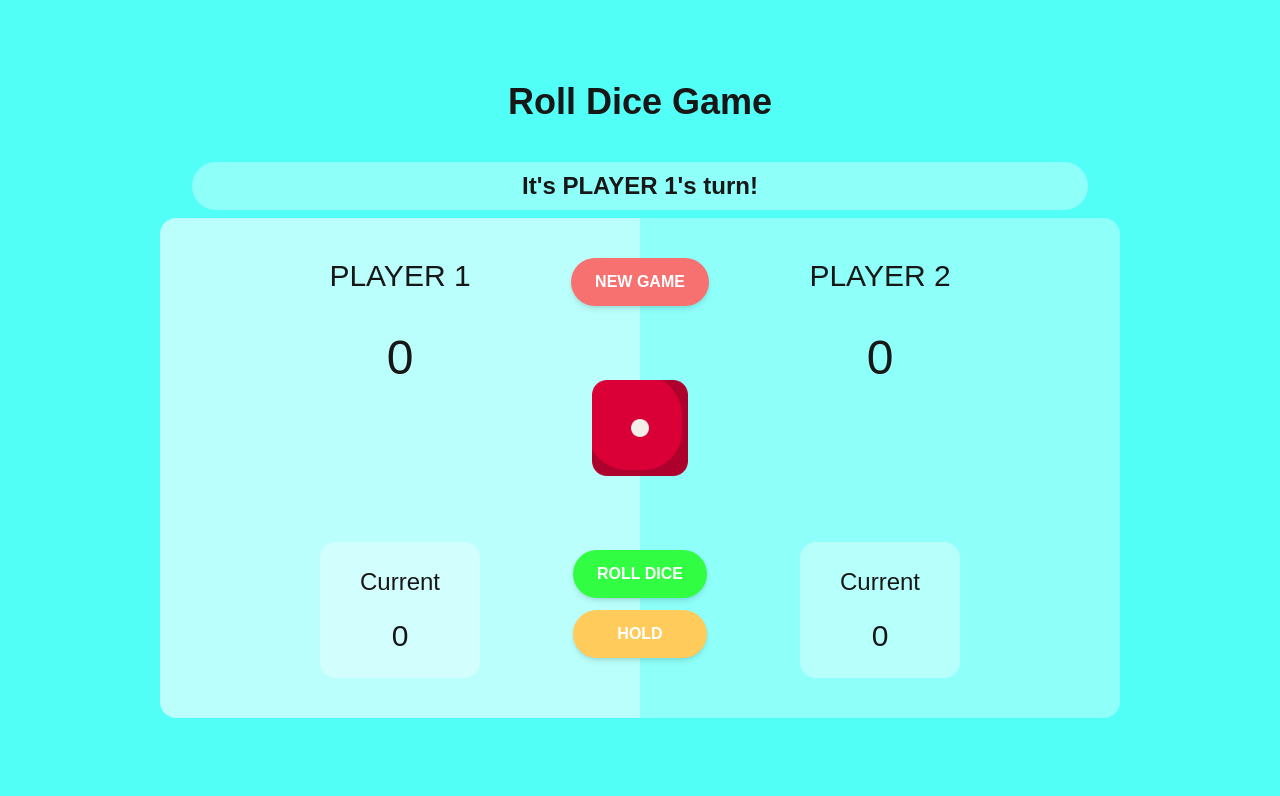
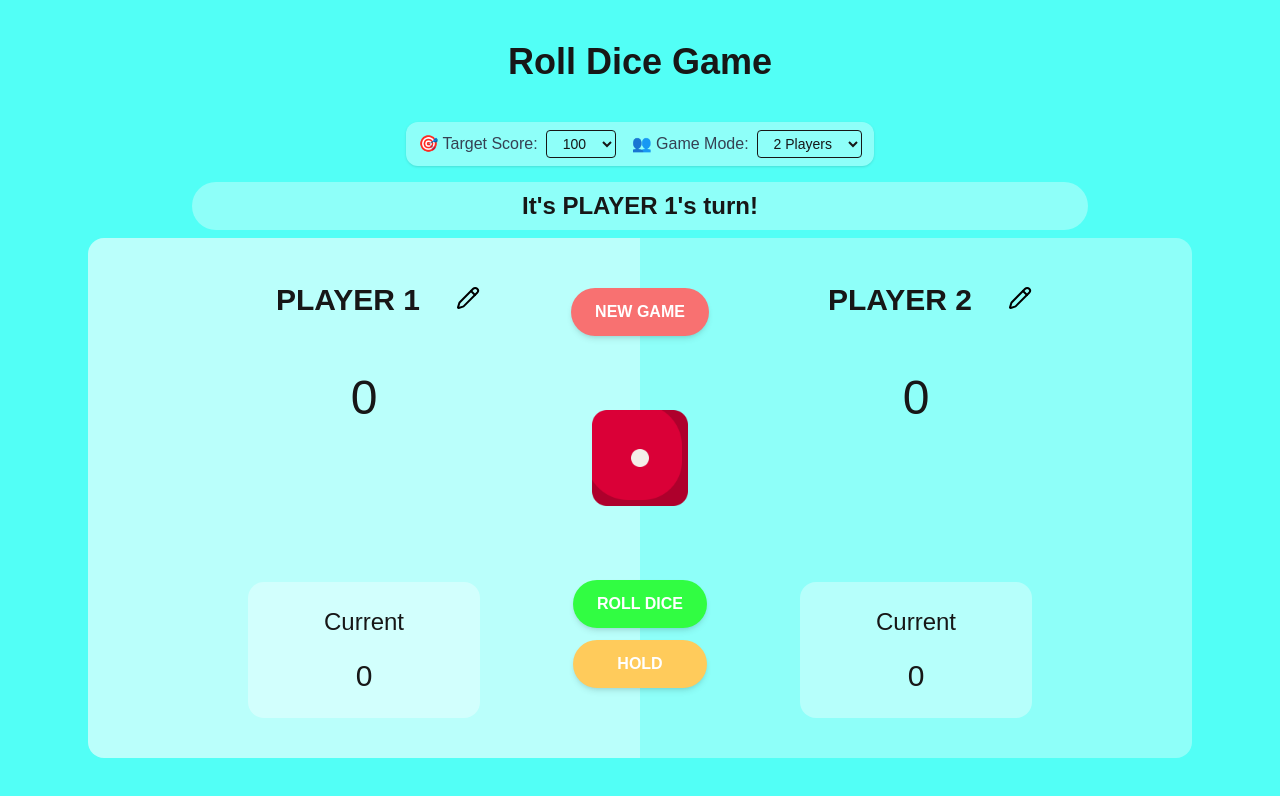
Before and after one commit to Sylveeeeee/Pig-Dice-Game, a Next.js app: page / in a window 1280 px wide. Shown: the top 796 px of the page. Built offline with nearby package versions, Linux system fonts and the light colour scheme.

Commit message:
Advanced Features 2.1,2.2

```diff
--- /dev/null
+++ b/app/components/GameSettings.tsx
@@ -0,0 +1,75 @@
+"use client";
+
+import React from "react";
+
+type GameSettingsProps = {
+  targetScore: number;
+  setTargetScore: (score: number) => void;
+  vsBot: boolean;
+  setVsBot: (vsBot: boolean) => void;
+  botDifficulty: "easy" | "medium" | "hard";
+  setBotDifficulty: (level: "easy" | "medium" | "hard") => void;
+  disabled: boolean;
+};
+
+export default function GameSettings({
+  targetScore,
+  setTargetScore,
+  vsBot,
+  setVsBot,
+  botDifficulty,
+  setBotDifficulty,
+  disabled,
+}: GameSettingsProps) {
+  return (
+    <div className="px-3 p-2 bg-[#ffffff59] rounded-xl shadow flex flex-col sm:flex-row items-center gap-4">
+      {/* Target Score */}
+      <div className="flex items-center gap-2">
+        <label className="font-medium text-gray-700">🎯 Target Score:</label>
+        <select
+          value={targetScore}
+          onChange={(e) => setTargetScore(Number(e.target.value))}
+          disabled={disabled}
+          className="px-3 py-1 border rounded text-sm focus:outline-none focus:ring-0"
+        >
+          {[50, 100, 150, 200].map((val) => (
+            <option key={val} value={val}>
+              {val}
+            </option>
+          ))}
+        </select>
+      </div>
+
+      {/* Game Mode */}
+      <div className="flex items-center gap-2">
+        <label className="font-medium text-gray-700">👥 Game Mode:</label>
+        <select
+          value={vsBot ? "bot" : "2p"}
+          onChange={(e) => setVsBot(e.target.value === "bot")}
+          disabled={disabled}
+          className="px-3 py-1 border rounded text-sm focus:outline-none focus:ring-0"
+        >
+          <option value="2p">2 Players</option>
+          <option value="bot">Vs Bot</option>
+        </select>
+      </div>
+
+      {/* Bot Difficulty */}
+      {vsBot && (
+        <div className="flex items-center gap-2">
+          <label className="font-medium text-gray-700">🤖 Bot:</label>
+          <select
+            value={botDifficulty}
+            onChange={(e) => setBotDifficulty(e.target.value as "easy" | "medium" | "hard")}
+            disabled={disabled}
+            className="px-3 py-1 border rounded text-sm focus:outline-none focus:ring-0"
+          >
+            <option value="easy">Easy</option>
+            <option value="medium">Medium</option>
+            <option value="hard">Hard</option>
+          </select>
+        </div>
+      )}
+    </div>
+  );
+}
--- a/app/page.tsx
+++ b/app/page.tsx
@@ -1,20 +1,25 @@
 "use client";
 
 import Dice from "./components/Dice";
+import GameSettings from "./components/GameSettings";
 import WinnerBanner from "./components/WinnerBanner";
-
-
-import { useState } from "react";
+import { Pencil } from "lucide-react";
+import { useCallback, useEffect, useState } from "react";
 
 export default function Home() {
   const [diceNumber, setDiceNumber] = useState<number | null>(null);
   const [rolling, setRolling] = useState(false);
   const [scores, setScores] = useState([0, 0]);
+  const [targetScore, setTargetScore] = useState(100);
   const [currentScore, setCurrentScore] = useState(0);
   const [activePlayer, setActivePlayer] = useState(0);
   const [gameOver, setGameOver] = useState(false);
   const [winner, setWinner] = useState<number | null>(null);
-  const playerNames = ["PLAYER 1", "PLAYER 2"];
+  const [playerNames, setPlayerNames] = useState(["PLAYER 1", "PLAYER 2"]);
+  const [editingNameIndex, setEditingNameIndex] = useState<number | null>(null);
+  const [botDifficulty, setBotDifficulty] = useState<"easy" | "medium" | "hard">("medium");
+  const [vsBot, setVsBot] = useState(false);
+  const [botThinking, setBotThinking] = useState(false);
 
   const resetGame = () => {
     setScores([0, 0]);
@@ -22,6 +27,7 @@ export default function Home() {
     setActivePlayer(0);
     setDiceNumber(null);
     setGameOver(false);
+    setWinner(null);
   };
 
   const rollDice = async () => {
@@ -46,7 +52,7 @@ export default function Home() {
     const updatedScores = [...scores];
     updatedScores[activePlayer] += currentScore;
 
-    if (updatedScores[activePlayer] >= 1) {
+    if (updatedScores[activePlayer] >= targetScore) {
       setGameOver(true);
       setWinner(activePlayer);
     }
@@ -57,9 +63,109 @@ export default function Home() {
     setActivePlayer(activePlayer === 0 ? 1 : 0);
   };
 
+  const handleNameChange = (index: number, value: string) => {
+    const updatedNames = [...playerNames];
+    updatedNames[index] = value;
+    setPlayerNames(updatedNames);
+  };
+
+  const stopEditing = () => {
+    if (editingNameIndex !== null) {
+      const trimmed = playerNames[editingNameIndex].trim();
+
+      if (!trimmed) {
+        const defaultName = `PLAYER ${editingNameIndex + 1}`;
+        const updated = [...playerNames];
+        updated[editingNameIndex] = defaultName;
+        setPlayerNames(updated);
+      }
+    }
+    setEditingNameIndex(null);
+  };
+
+  const botPlay = useCallback(() => {
+    if (botThinking) return; // กันเรียกซ้อน
+
+    setBotThinking(true);
+
+    const roll = Math.floor(Math.random() * 6) + 1;
+    setDiceNumber(roll);
+
+    if (roll === 1) {
+      setCurrentScore(0);
+      setActivePlayer(0);
+      setBotThinking(false);
+      return;
+    }
+
+    const newScore = currentScore + roll;
+
+    const shouldHold = (() => {
+      switch (botDifficulty) {
+        case "easy":
+          return Math.random() < 0.5;
+        case "medium":
+          return newScore >= 20;
+        case "hard":
+          const projectedScore = scores[1] + newScore;
+          const playerScore = scores[0];
+          if (projectedScore >= targetScore) return true;
+          if (projectedScore > playerScore + 10) return true;
+          return newScore >= 15;
+        default:
+          return false;
+      }
+    })();
+
+    if (shouldHold) {
+      const updatedScores = [...scores];
+      updatedScores[1] += newScore;
+
+      if (updatedScores[1] >= targetScore) {
+        setScores(updatedScores);
+        setGameOver(true);
+        setWinner(1);
+        setBotThinking(false);
+        return;
+      }
+
+      setScores(updatedScores);
+      setCurrentScore(0);
+      setActivePlayer(0);
+      setBotThinking(false);
+    } else {
+      setCurrentScore(newScore);
+      setTimeout(() => {
+        setBotThinking(false);
+      }, 1000);
+    }
+  }, [botDifficulty, currentScore, scores, targetScore, botThinking]);
+
+  useEffect(() => {
+    if (vsBot && activePlayer === 1 && !gameOver && !botThinking) {
+      const timer = setTimeout(() => {
+        botPlay();
+      }, 800);
+      return () => clearTimeout(timer);
+    }
+  }, [activePlayer, vsBot, gameOver, botPlay, botThinking]);
+
+
   return (
     <div className="flex-col flex items-center justify-center h-screen">
       <h1 className="text-4xl font-bold mb-10">Roll Dice Game</h1>
+      <div className="mb-4 flex items-center gap-2">
+        <GameSettings
+          targetScore={targetScore}
+          setTargetScore={setTargetScore}
+          vsBot={vsBot}
+          setVsBot={setVsBot}
+          botDifficulty={botDifficulty}
+          setBotDifficulty={setBotDifficulty}
+          disabled={scores[0] > 0 || scores[1] > 0}
+        />
+
+      </div>
       <div className="bg-[#ffffff59] w-4xl py-2 rounded-full mb-2 text-center">
         {gameOver && winner !== null ? (
           <WinnerBanner winnerName={playerNames[winner]} />
@@ -68,7 +174,6 @@ export default function Home() {
             {`It's ${playerNames[activePlayer]}'s turn!`}
           </p>
         )}
-
       </div>
 
       <div className="flex justify-center items-center  ">
@@ -77,8 +182,35 @@ export default function Home() {
           className={`py-10 px-40 text-center rounded-l-2xl transition-all duration-300 ${activePlayer === 0 ? "bg-[#ffffff9a]" : "bg-[#ffffff59]"
             }`}
         >
-          <div className="text-3xl">PLAYER 1</div>
+          {/*  Editable Player Name */}
+          <div className="text-3xl flex items-center justify-center gap-2 mb-4">
+            {editingNameIndex === 0 ? (
+              <input
+                type="text"
+                value={playerNames[0]}
+                onChange={(e) => handleNameChange(0, e.target.value)}
+                onBlur={stopEditing}
+                maxLength={10}
+                onKeyDown={(e) => {
+                  if (e.key === "Enter") stopEditing();
+                }}
+                className="text-3xl font-bold text-center px-2 py-1 border-b w-[200px] h-[40px] transition-all duration-150 focus:outline-none focus:ring-0 "
+              />
+            ) : (
+              <span className="font-bold text-3xl px-2 py-1 text-center  w-[200px] h-[40px]">{playerNames[0]}</span>
+            )}
+            <button
+              onClick={() => setEditingNameIndex(0)}
+              className="hover:text-gray-700 text-black"
+            >
+              <Pencil />
+            </button>
+          </div>
+
+          {/* Total Score */}
           <p className="text-5xl py-10">{scores[0]}</p>
+
+          {/* Current Score */}
           <div className="mt-30 py-6 px-10 rounded-2xl bg-[#ffffff59]">
             <div className="text-2xl">Current</div>
             <p className="text-3xl mt-5">{activePlayer === 0 ? currentScore : 0}</p>
@@ -102,7 +234,29 @@ export default function Home() {
           className={`py-10 px-40 text-center rounded-r-2xl transition-all duration-300 ${activePlayer === 1 ? "bg-[#ffffff9a]" : "bg-[#ffffff59]"
             }`}
         >
-          <div className="text-3xl">PLAYER 2</div>
+          {/*  Editable Player Name */}
+          <div className="text-3xl flex items-center justify-center gap-2 mb-4">
+            {editingNameIndex === 1 ? (
+              <input
+                type="text"
+                value={playerNames[1]}
+                onChange={(e) => handleNameChange(1, e.target.value)}
+                onBlur={stopEditing}
+                onKeyDown={(e) => {
+                  if (e.key === "Enter") stopEditing();
+                }}
+                className="text-3xl font-bold text-center px-2 py-1 border-b w-[200px] h-[40px] focus:outline-none focus:ring-0 "
+              />
+            ) : (
+              <span className="font-bold text-3xl px-2 py-1 text-center  w-[200px] h-[40px]">{playerNames[1]}</span>
+            )}
+            <button
+              onClick={() => setEditingNameIndex(1)}
+              className="hover:text-gray-700 text-black"
+            >
+              <Pencil />
+            </button>
+          </div>
           <p className="text-5xl py-10">{scores[1]}</p>
           <div className="mt-30 py-6 px-10 rounded-2xl bg-[#ffffff59]">
             <div className="text-2xl">Current</div>
--- a/package.json
+++ b/package.json
@@ -9,6 +9,7 @@
     "lint": "next lint"
   },
   "dependencies": {
+    "lucide-react": "^0.536.0",
     "next": "15.4.5",
     "react": "19.1.0",
     "react-dom": "19.1.0"
```
Also changed, not shown: 1 other file (tests, documents, lock files or other folders).
